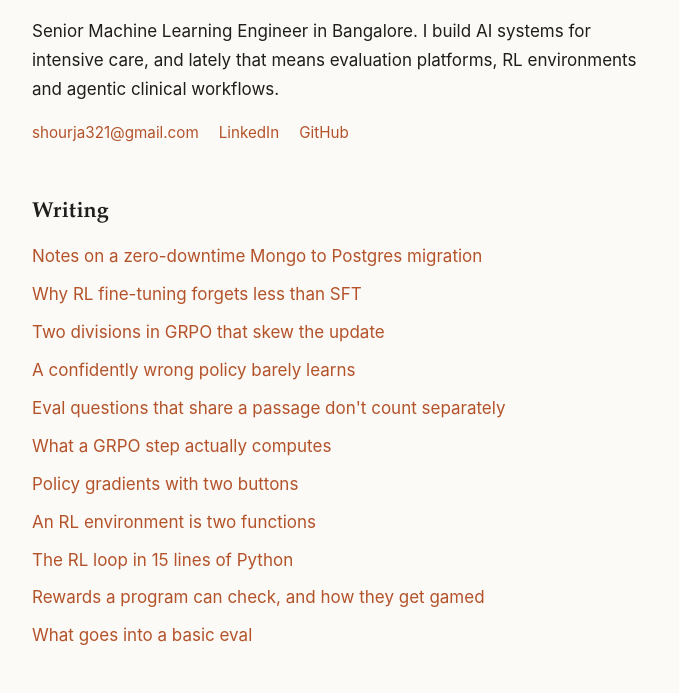
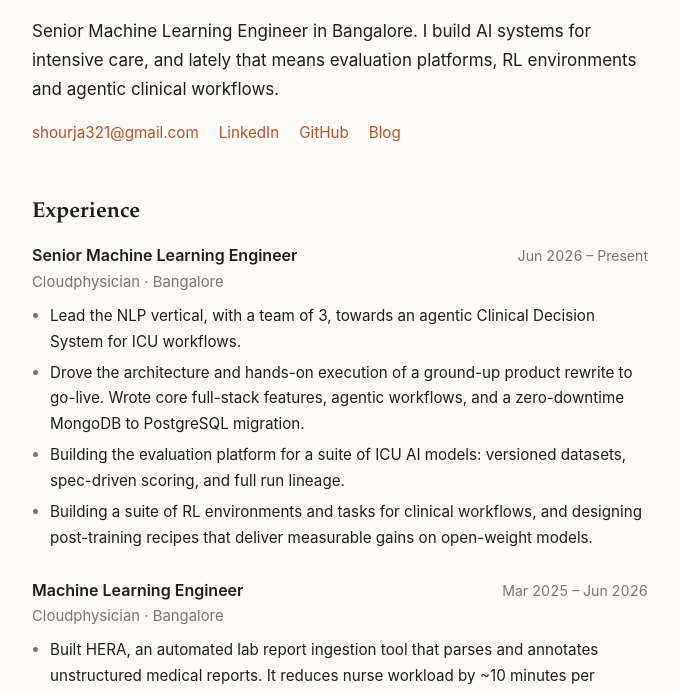
Before and after one commit to ShourjaMukherjee/shourjamukherjee.github.io, a plain HTML site: page index.html in a window 1280 px wide. Shown: the part 101-794 px from the top of the page, without its empty margins (300-979 px from the left). Drawn offline with Linux system fonts and the light colour scheme.

Commit message:
Move post list off the home page

```diff
--- a/index.html
+++ b/index.html
@@ -15,25 +15,9 @@
             <a href="mailto:shourja321@gmail.com">shourja321@gmail.com</a>
             <a href="https://www.linkedin.com/in/shourja-mukherjee-772241185/" target="_blank" rel="noopener">LinkedIn</a>
             <a href="https://github.com/ShourjaMukherjee" target="_blank" rel="noopener">GitHub</a>
+            <a href="blog.html">Blog</a>
         </p>
     </header>
-
-    <section id="writing">
-        <h2>Writing</h2>
-        <ul class="posts">
-            <li><a href="blog-mongo-postgres.html">Notes on a zero-downtime Mongo to Postgres migration</a></li>
-            <li><a href="blog-rl-razor.html">Why RL fine-tuning forgets less than SFT</a></li>
-            <li><a href="blog-grpo-bias.html">Two divisions in GRPO that skew the update</a></li>
-            <li><a href="blog-softmax-slow.html">A confidently wrong policy barely learns</a></li>
-            <li><a href="blog-eval-clusters.html">Eval questions that share a passage don't count separately</a></li>
-            <li><a href="blog-grpo.html">What a GRPO step actually computes</a></li>
-            <li><a href="blog-policy-gradients.html">Policy gradients with two buttons</a></li>
-            <li><a href="blog-rl-environments.html">An RL environment is two functions</a></li>
-            <li><a href="blog-rl.html">The RL loop in 15 lines of Python</a></li>
-            <li><a href="blog-verifiable-rewards.html">Rewards a program can check, and how they get gamed</a></li>
-            <li><a href="blog-evals.html">What goes into a basic eval</a></li>
-        </ul>
-    </section>
 
     <section id="experience">
         <h2>Experience</h2>
```
Also changed, not shown: blog-eval-clusters.html (+1 -1 lines), blog-evals.html (+1 -1 lines), blog-grpo-bias.html (+1 -1 lines), blog-grpo.html (+1 -1 lines), blog-mongo-postgres.html (+1 -1 lines), blog-policy-gradients.html (+1 -1 lines), blog-rl-environments.html (+1 -1 lines), blog-rl-razor.html (+1 -1 lines), blog-rl.html (+1 -1 lines), blog-softmax-slow.html (+1 -1 lines), blog-verifiable-rewards.html (+1 -1 lines), blog.html (+2 -2 lines).
